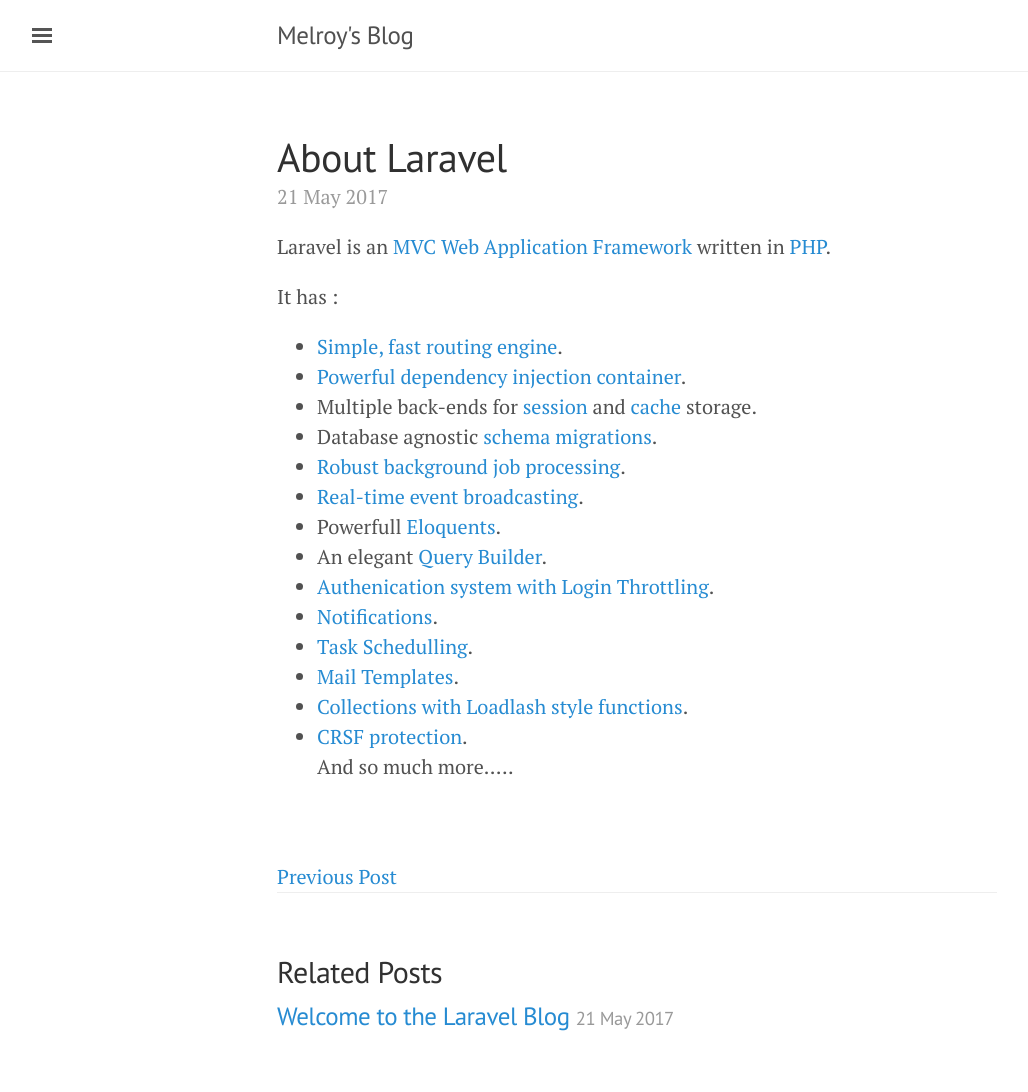
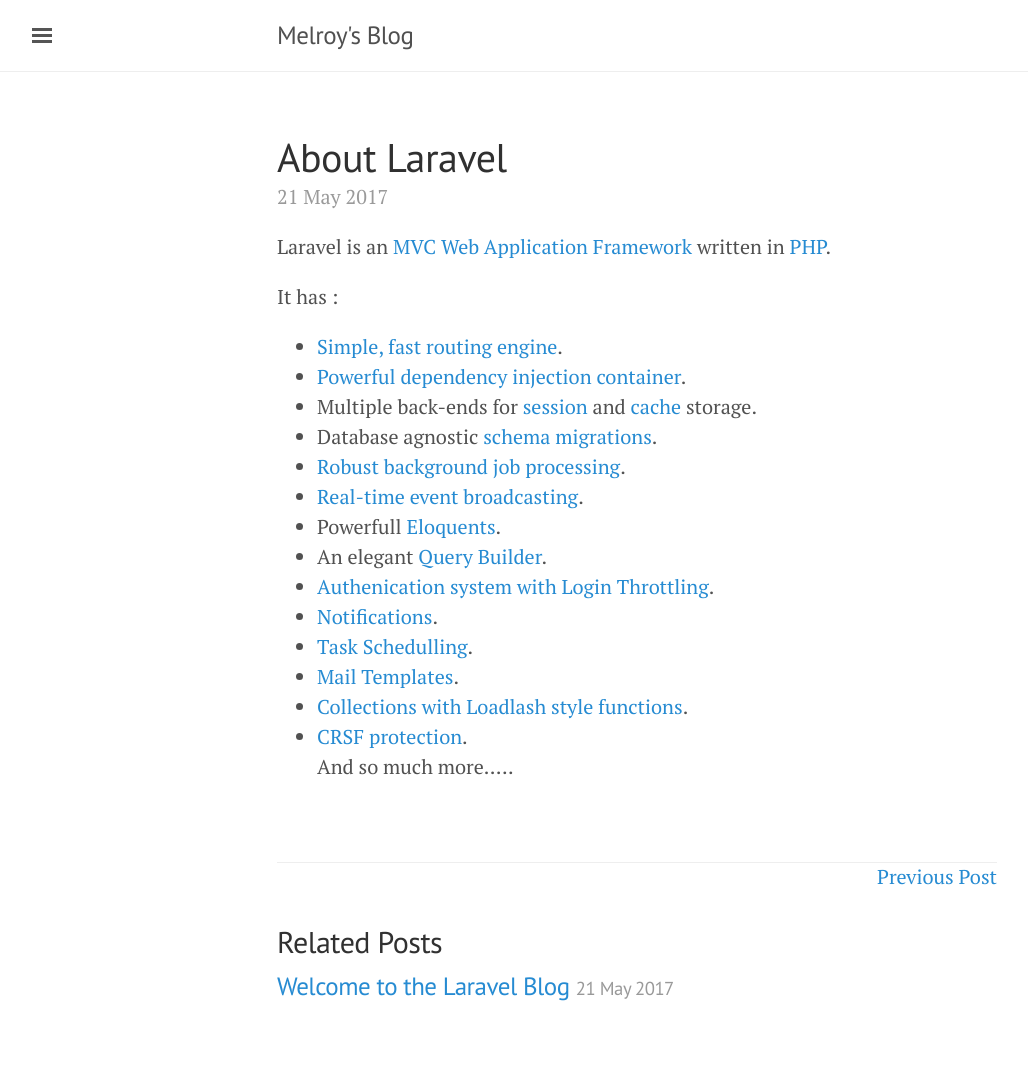
Before and after one commit to meldsza/meldsza.github.io, a Jekyll site: the page built from _posts/2017-05-21-what-is-laravel.md, in a window 1280 px wide. Shown: the whole page, without its empty margins (3-1031 px from the left). Built offline with Jekyll 4.4.1, drawn with Linux system fonts in a browser that asks for light colours; after the commit the page ends 1062 px from its top, so only the background shows below that.

Commit message:
Update footer.html

```diff
--- a/_includes/footer.html
+++ b/_includes/footer.html
@@ -1,9 +1,10 @@
 {% if page.next and page.next.categories contains page.category %}
- <span class="align-right">
-  <a href="{{ page.next.url }}" s>Next Post</a>
- </span>
+  <a href="{{ page.next.url }}" style="float: right;">Next Post
+   {{page.next.title}}
+</a>
+
 {% else if page.previous and page.previous.categories contains page.category %}
-<span class="align-left">
-  <a href="{{ page.previous.url }}">Previous Post</a>
- </span>
+
+  <a href="{{ page.previous.url }}" style="float: right;">Previous Post
+   {{page.next.title}}</a>
 {% endif %}
```
